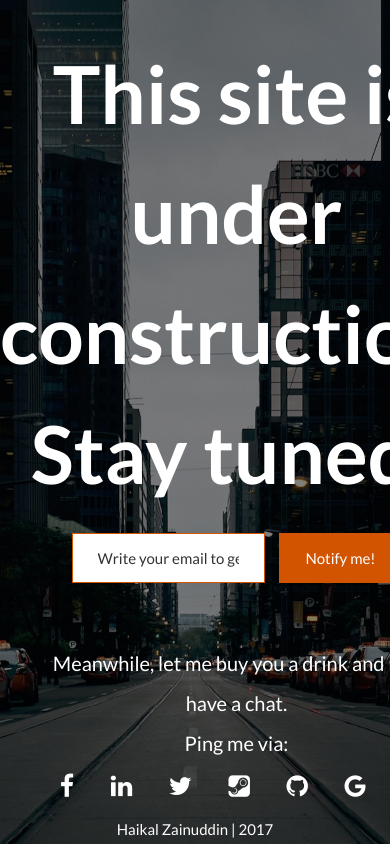
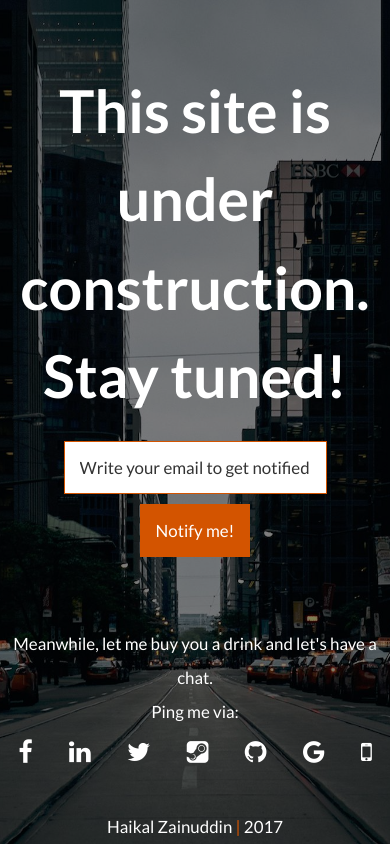
Before and after one commit to zebrasism/zebrasism.github.io, a plain HTML site: page index.html in a window 390 px wide. Drawn offline with Linux system fonts and the light colour scheme.

Commit message:
mobile fixes

```diff
--- a/index.html
+++ b/index.html
@@ -1,10 +1,12 @@
 <!DOCTYPE html>
 <html>
 <head>
-	<title>Test Page</title>
+	<title>Homepage - hklzndn</title>
 	<link href="https://fonts.googleapis.com/css?family=Lato:300,400,700" rel="stylesheet">
 	<link rel="stylesheet" href="./font-awesome-4.6.3/css/font-awesome.min.css">
 	<link rel="stylesheet" href="./mainStyle.css">
+	<link rel="shortcut icon" type="image/png" href="./favicon2.png"/>
+	<meta name="viewport" content="width=device-width" />
 </head>
 <body>
 	<div class="main-container ovh">
@@ -21,22 +23,22 @@
 					</form>
 				</div>
 				<div class="secondary-text">
-					<p>Meanwhile, let me buy you a drink and lets have a chat.</p>
+					<p>Meanwhile, let me buy you a drink and let's have a chat.</p>
 					<p>Ping me via: </p>
 					<div class="social-media flex">
-						<a href="https://www.facebook.com/haikal.zainuddin.1" class="social-media-icon trans"><i class="fa fa-facebook" aria-hidden="true"></i></a>
-						<a href="https://www.linkedin.com/in/haikal-zainuddin/" class="social-media-icon trans"><i class="fa fa-linkedin" aria-hidden="true"></i></a>
-						<a href="https://twitter.com/haikalzainuddin" class="social-media-icon trans"><i class="fa fa-twitter" aria-hidden="true"></i></a>
-						<a href="http://steamcommunity.com/id/zebrasism" class="social-media-icon trans"><i class="fa fa-steam-square" aria-hidden="true"></i></a>
-						<a href="https://github.com/zebrasism" class="social-media-icon trans"><i class="fa fa-github" aria-hidden="true"></i></a>
-						<a href="mailto:haikalzainuddin@gmail.com" class="social-media-icon trans"><i class="fa fa-google" aria-hidden="true"></i></a>
-						<a href="tel:+60174383016" class="social-media-icon trans"><i class="fa fa-mobile" aria-hidden="true"></i></a>
+						<a href="https://www.facebook.com/haikal.zainuddin.1" target="_blank" class="social-media-icon trans"><i class="fa fa-facebook" aria-hidden="true"></i></a>
+						<a href="https://www.linkedin.com/in/haikal-zainuddin/" target="_blank" class="social-media-icon trans"><i class="fa fa-linkedin" aria-hidden="true"></i></a>
+						<a href="https://twitter.com/haikalzainuddin" target="_blank" class="social-media-icon trans"><i class="fa fa-twitter" aria-hidden="true"></i></a>
+						<a href="http://steamcommunity.com/id/zebrasism" target="_blank" class="social-media-icon trans"><i class="fa fa-steam-square" aria-hidden="true"></i></a>
+						<a href="https://github.com/zebrasism" target="_blank" class="social-media-icon trans"><i class="fa fa-github" aria-hidden="true"></i></a>
+						<a href="mailto:haikalzainuddin@gmail.com" target="_blank" class="social-media-icon trans"><i class="fa fa-google" aria-hidden="true"></i></a>
+						<a href="tel:+60174383016" target="_blank" class="social-media-icon trans"><i class="fa fa-mobile" aria-hidden="true"></i></a>
 					</div>
 				</div>
 			</div>
 		</div>
 		<div class="footer flex">
-			<p>Haikal Zainuddin | 2017</p>
+			<p>Haikal Zainuddin <span>|</span> 2017</p>
 		</div>
 	</div>
 </body>
--- a/mainStyle.css
+++ b/mainStyle.css
@@ -1,13 +1,20 @@
+*. *:before, *:after {
+    -webkit-box-sizing: border-box;
+    -moz-box-sizing: border-box;
+    box-sizing: border-box;
+}
 body {
 	margin: 0;
 	display: block;
 	position: relative;
 	overflow: hidden;
+    -webkit-text-size-adjust: 100%;
+    -ms-text-size-adjust: 100%;
 }
 p {
 	color: #fff;
 	font-family: 'Lato', sans-serif;
-	font-size: 20px;
+	font-size: 2vh;
 	margin: 0;
 	line-height: 200%;
 }
@@ -91,7 +98,7 @@ p {
 }
 .notify-me-btn, .notify-me-text {
 	padding: 15px 25px;
-	font-size: 15px;
+	font-size: 2vh;
 	font-family: 'Lato', sans-serif;
 	font-weight: 400;
 	border: none;
@@ -109,7 +116,7 @@ p {
 .notify-me-text {
 	margin-right: 10px;
 	border: 1px solid #d35400;
-	width: 30%;
+	width: 40%;
 }
 .notify-me-text:focus, .notify-me-btn:focus {
 	outline: none;
@@ -127,7 +134,7 @@ p {
 .main-text h2 {
 	font-family: 'Lato', sans-serif;
 	color: white;
-	font-size: 80px;
+	font-size: 7vh;
 	line-height: 150%;
 	position: relative;
 	margin: 0
@@ -152,7 +159,7 @@ p {
 }
 .social-media .social-media-icon {
 	color: #fff;
-	font-size: 25px;
+	font-size: 3vh;
 }
 .social-media .social-media-icon:hover {
 	color: #d35400;
@@ -175,7 +182,10 @@ p {
 	animation: 2s ease-out 0s 1 fadein;
 }
 .footer p {
-	font-size: 15px;
+	font-size: 2vh;
+}
+.footer p span {
+	color: #d35400;
 }
 @keyframes fadein {
   0% {
@@ -187,3 +197,18 @@ p {
     transform: translateY(0);
   }
 }
+@media screen and (max-width: 767px) {
+	.notify-form {
+		padding: 0 30px;
+	}
+	.notify-me-btn, .notify-me-text {
+		padding: 15px;
+		display: block;
+		margin: 10px auto;
+	}
+	.notify-me-text {
+		margin: 0 auto;
+		width: 70%;
+	}
+
+}
```
Also changed, not shown: favicon.png (added), favicon2.png (added).
